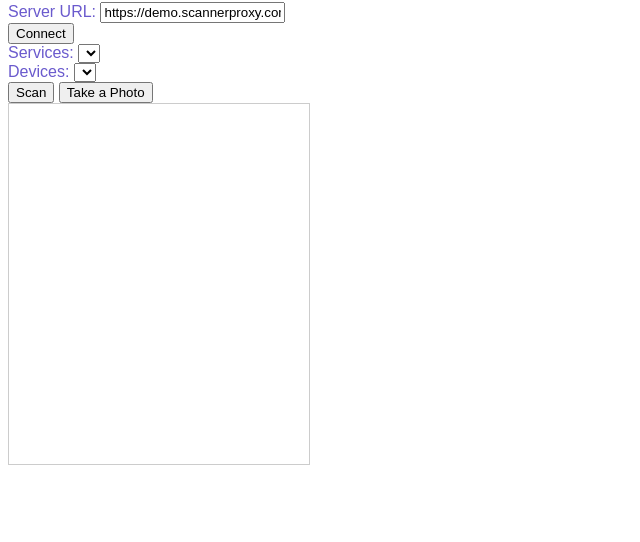
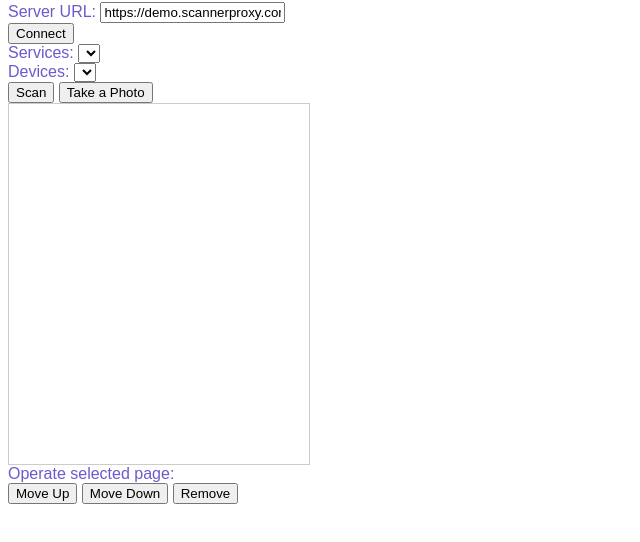
Before and after one commit to tony-xlh/Scan-and-Save-to-Client-Side-Storage, a website built with webpack: page src/document-scanner.html in a window 1280 px wide. Shown: the part 78-620 px from the top of the page, without its empty margins (0-640 px from the left). Built offline with nearby package versions, Linux system fonts and the light colour scheme; what DWT would draw is missing.

Commit message:
update html to add the operation buttons

```diff
--- a/src/document-scanner.html
+++ b/src/document-scanner.html
@@ -36,6 +36,14 @@
   <button id="scan-button">Scan</button>
   <button id="take-photo-button">Take a Photo</button>
   <div id="document-viewer"></div>
+  <div>
+    <div>
+      Operate selected page:
+    </div>
+    <button id="move-up-button">Move Up</button>
+    <button id="move-down-button">Move Down</button>
+    <button id="remove-button">Remove</button>
+  </div>
   <camera-preview style="display:none;">
     <button id="close-button">Close</button>
     <button id="capture-button">Take Photo</button>
```
